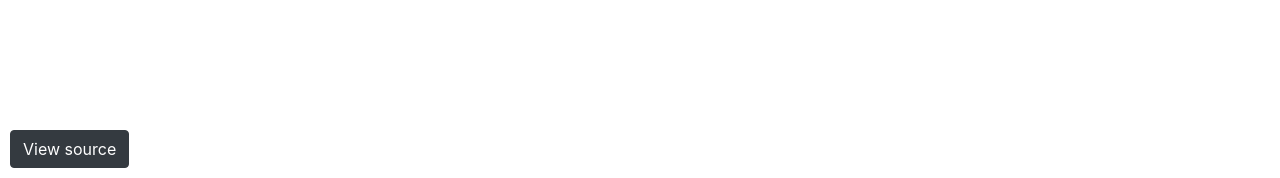
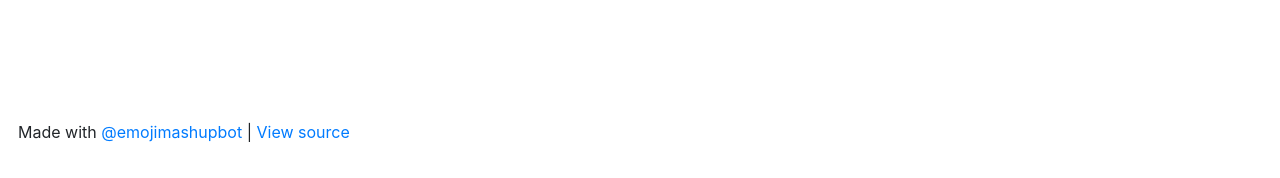
Before and after one commit to stefanbohacek/robotsrobots, a plain HTML site: page index.html in a window 1280 px wide. Shown: the part 622-800 px from the top of the page. Drawn offline with nearby package versions, Linux system fonts and the light colour scheme.

Commit message:
Updated credits.

```diff
--- a/index.html
+++ b/index.html
@@ -10,12 +10,12 @@
   <meta property="og:description" content="🤖🤖🤖🤖🤖🤖🤖🤖🤖🤖" />
   <meta name="twitter:description" content="🤖🤖🤖🤖🤖🤖🤖🤖🤖🤖" />
   <meta property="og:type" content="website" />
-  <meta property="og:url" content="https://fourtonfish.com" />
+  <meta property="og:url" content="https://robotsrobots.glitch.me/" />
   <meta property="og:image" content="https://cdn.glitch.com/478eeae7-13dc-463c-b280-ea7b06b63e2d%2Frobots-robots.png" />
   <meta property="twitter:image:src" content="https://cdn.glitch.com/478eeae7-13dc-463c-b280-ea7b06b63e2d%2Frobots-robots.png" />
   <meta name="twitter:card" content="summary_large_image" />
   <meta name="twitter:site" content="@botwikidotorg" />
-  <meta name="twitter:domain" content="https://botwiki.org/" />
+  <meta name="twitter:domain" content="https://robotsrobots.glitch.me/" />
   <link rel="shortcut icon" href="https://cdn.glitch.com/478eeae7-13dc-463c-b280-ea7b06b63e2d%2Ffavicon.ico">
   <link rel="stylesheet" href="https://stackpath.bootstrapcdn.com/bootstrap/4.3.1/css/bootstrap.min.css" integrity="sha384-ggOyR0iXCbMQv3Xipma34MD+dH/1fQ784/j6cY/iJTQUOhcWr7x9JvoRxT2MZw1T" crossorigin="anonymous">
   <link rel="stylesheet" href="style.css">
@@ -23,7 +23,10 @@
 <body>
   <div class="container-fluid">
     <div id="robots" class="text-center"></div>
-    <a id="view-source-btn" class="btn btn-dark" href="https://glitch.com/edit/#!/robotsrobots?path=README.md">View source</a>
+    <p id="about" class="p-2 bg-white">
+      Made with <a href="https://twitter.com/emojimashupbot">@emojimashupbot</a> |
+      <a id="view-source-btn" class="" href="https://glitch.com/edit/#!/robotsrobots?path=README.md">View source</a>
+    </p>
   </div>
   <script src="script.js"></script>
 </body>
--- a/style.css
+++ b/style.css
@@ -1,4 +1,4 @@
-#view-source-btn{
+#about{
   position: fixed;
   bottom: 10px;
   left: 10px;
```
